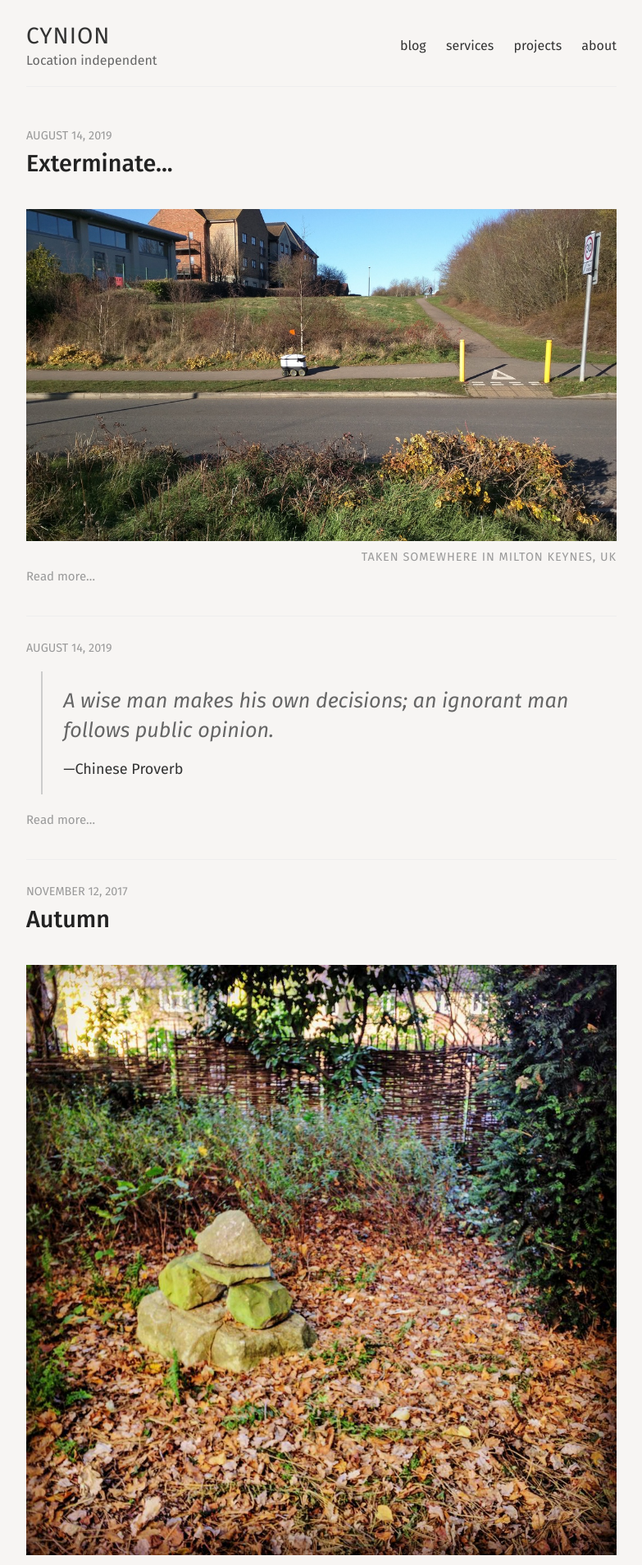
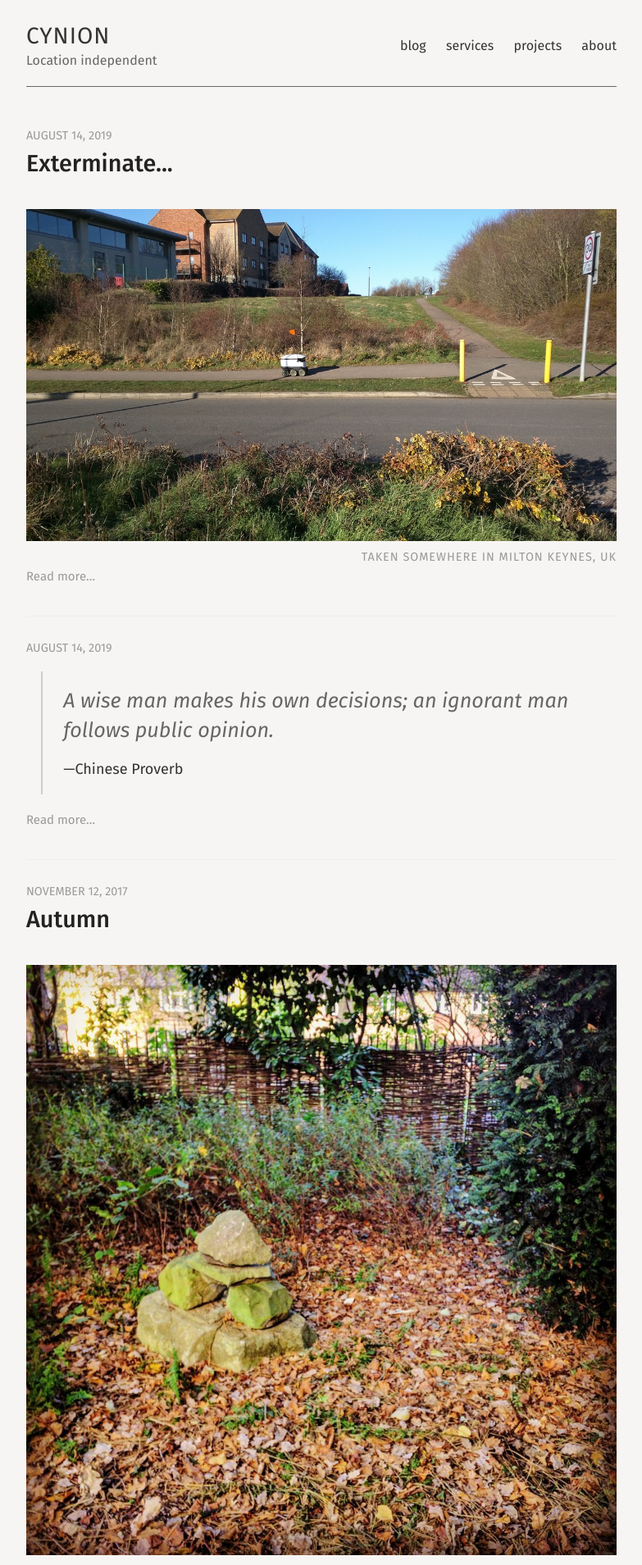
Before and after one commit to cynion/cynion.github.io, a Jekyll site: the page built from index.html, in a window 1280 px wide. Shown: the top 1909 px of the page at 82% size, without its empty margins (248-1031 px from the left). Built offline with Jekyll 4.4.1, drawn with Linux system fonts in a browser that asks for light colours; nearby versions of some CDN libraries; the list of posts is cut into pages by our own code.

Commit message:
Update style.scss

```diff
--- a/assets/css/style.scss
+++ b/assets/css/style.scss
@@ -171,7 +171,7 @@
 
 .masthead {
   padding: 20px 0;
-  border-bottom: 1px solid $lightGray;
+  border-bottom: 1px solid $gray;
 
   @include mobile {
     text-align: center;
@@ -304,7 +304,7 @@
 
 .wrapper-footer {
   margin-top: 50px;
-  border-top: 1px solid #ddd;
+  border-top: 1px solid $gray;
   background-color: #f5f3f1;
 }
 
```
